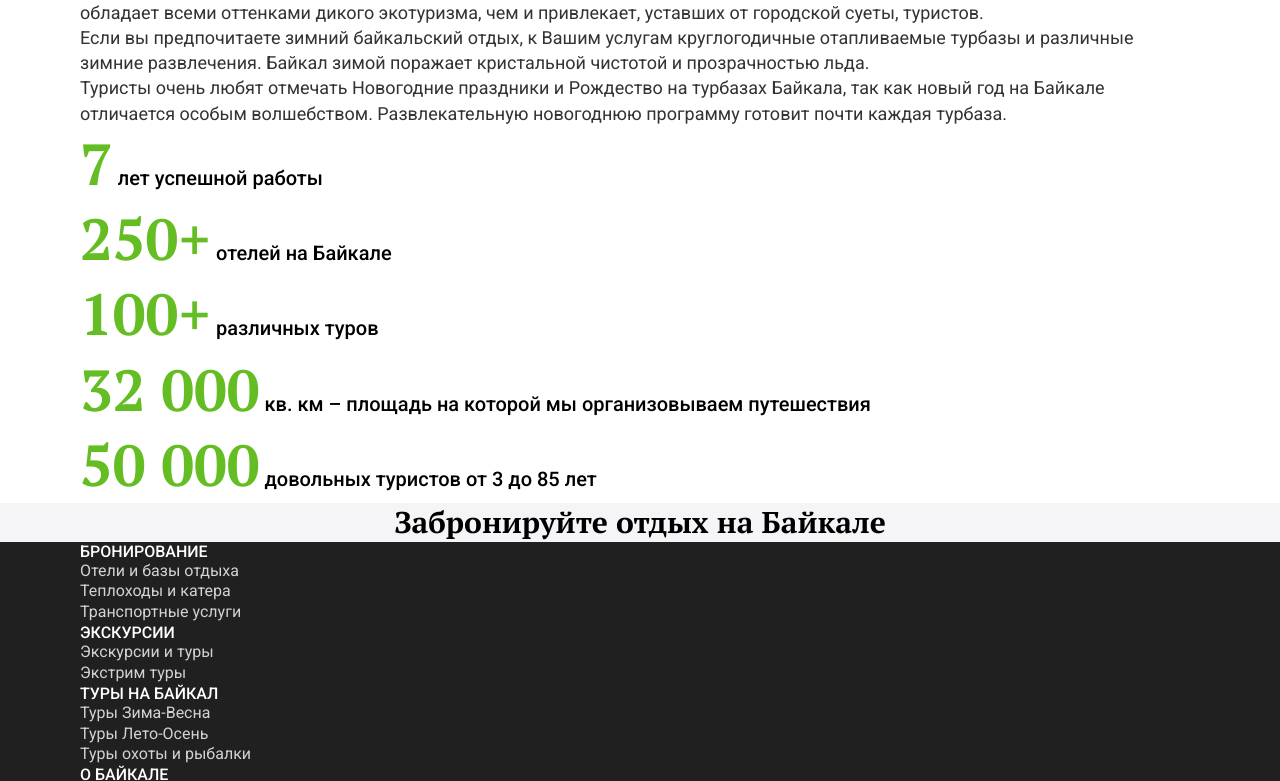
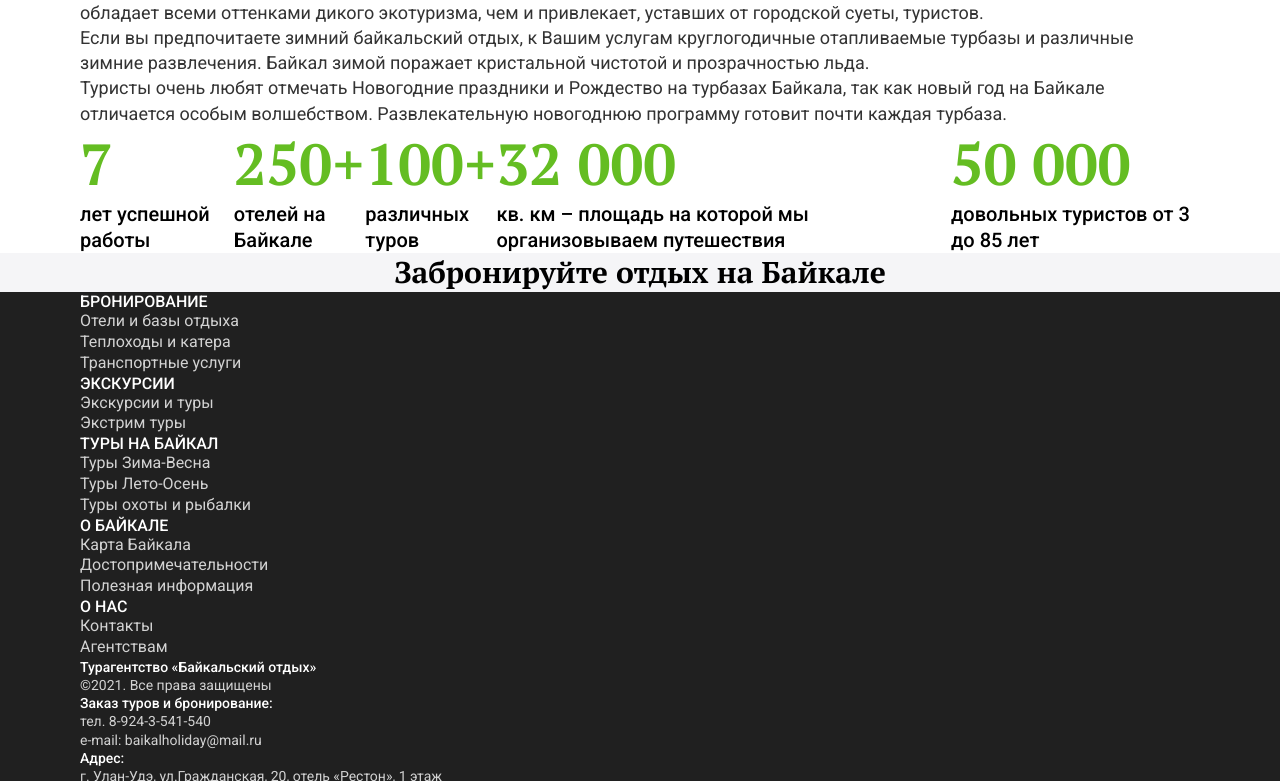
Before and after one commit to devisd/practice-01, a plain HTML site: page index.html in a window 1280 px wide. Shown: the part 8868-9649 px from the top of the page. Drawn offline with nearby package versions, Linux system fonts and the light colour scheme.

Commit message:
начальная разметка features

```diff
--- a/css/styles.css
+++ b/css/styles.css
@@ -329,7 +329,16 @@ body {
 }
 
 /* Достижения компании */
+.features-list {
+  display: flex;
+}
+
+.features-item {
+  display: block;
+}
+
 .features-text {
+  display: block;
   font-weight: 500;
   font-size: 20px;
   line-height: 1.3;
@@ -337,6 +346,7 @@ body {
 }
 
 .big-text {
+  display: block;
   font-family: PT Serif;
   font-weight: 700;
   font-size: 58px;
--- a/index.html
+++ b/index.html
@@ -425,21 +425,21 @@
         <section class="features">
             <div class="container">
                 <h2 class="features-title visually-hidden">Достижения компании</h2>
-                <ul>
-                    <li>
+                <ul class="features-list">
+                    <li class="features-item">
                         <p class="features-text"><span class="big-text">7</span> лет успешной работы</p>
                     </li>
-                    <li>
+                    <li class="features-item">
                         <p class="features-text"><span class="big-text">250+</span> отелей на Байкале</p>
                     </li>
-                    <li>
+                    <li class="features-item">
                         <p class="features-text"><span class="big-text">100+</span> различных туров</p>
                     </li>
-                    <li>
+                    <li class="features-item">
                         <p class="features-text"><span class="big-text">32 000</span> кв. км – площадь на которой мы организовываем
                             путешествия</p>
                     </li>
-                    <li>
+                    <li class="features-item">
                         <p class="features-text"><span class="big-text">50 000</span> довольных туристов от 3 до 85 лет</p>
                     </li>
                 </ul>
```
